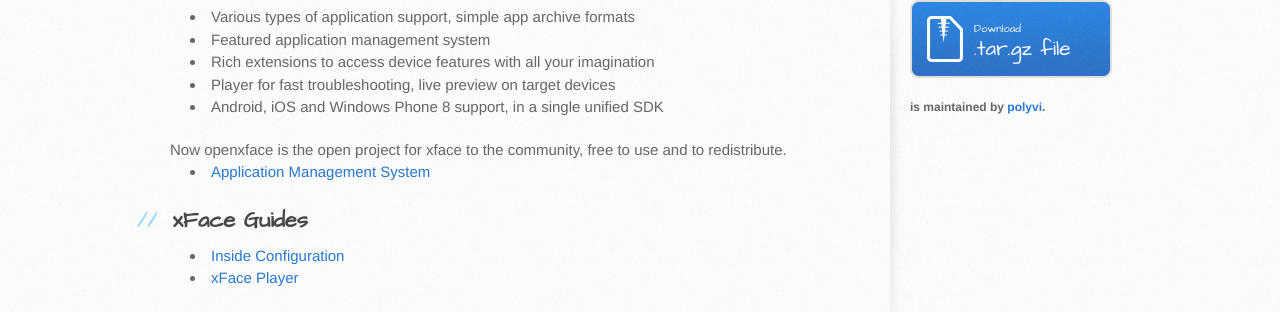
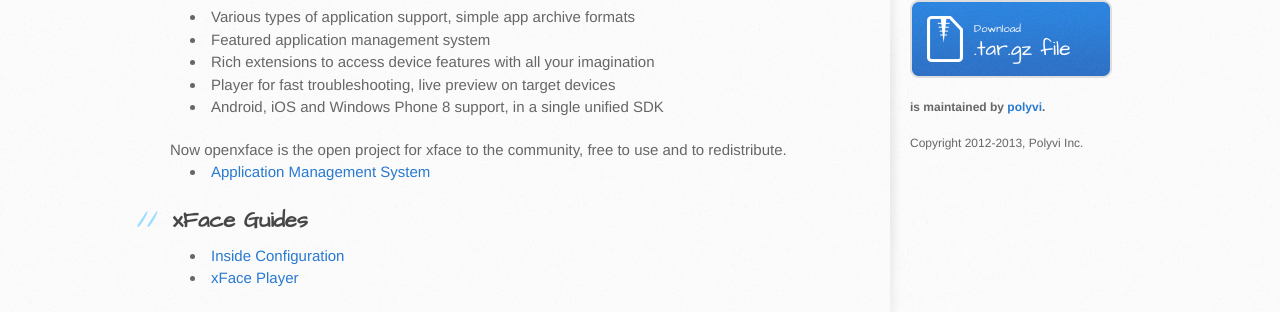
Before and after one commit to polyvi/openxface, a Jekyll site: the page built from index.html, in a window 1280 px wide. Shown: the part 298-610 px from the top of the page. Built offline with Jekyll 4.4.1, drawn with Linux system fonts in a browser that asks for light colours; Markdown is read by kramdown in place of the engine named in the settings.

Commit message:
Add 'Copyright' in page template

```diff
--- a/_layouts/default.html
+++ b/_layouts/default.html
@@ -42,6 +42,7 @@
           </a>
 
           <p class="repo-owner"><a href="https://github.com/polyvi/openxface"></a> is maintained by <a href="https://github.com/polyvi">polyvi</a>.</p>
+          <p>Copyright 2012-2013, Polyvi Inc.</p>
         </aside>
       </div>
     </div>
```
